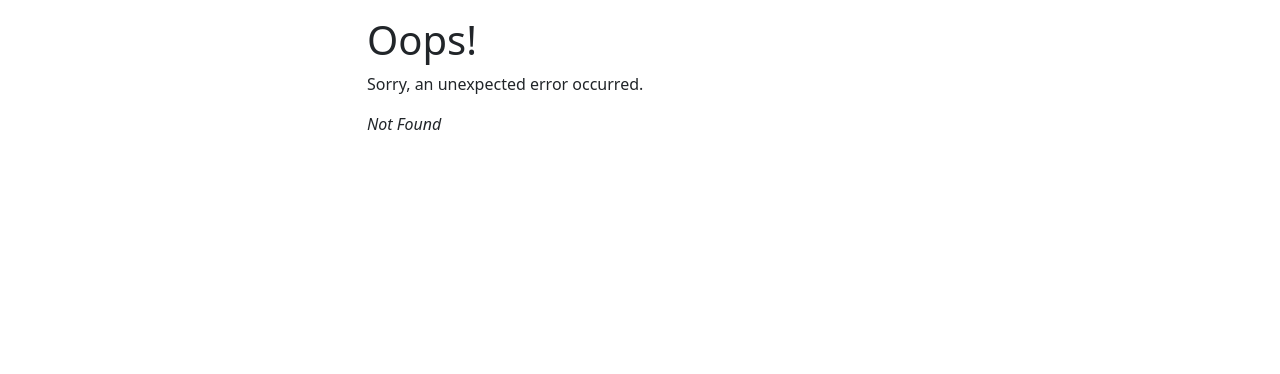
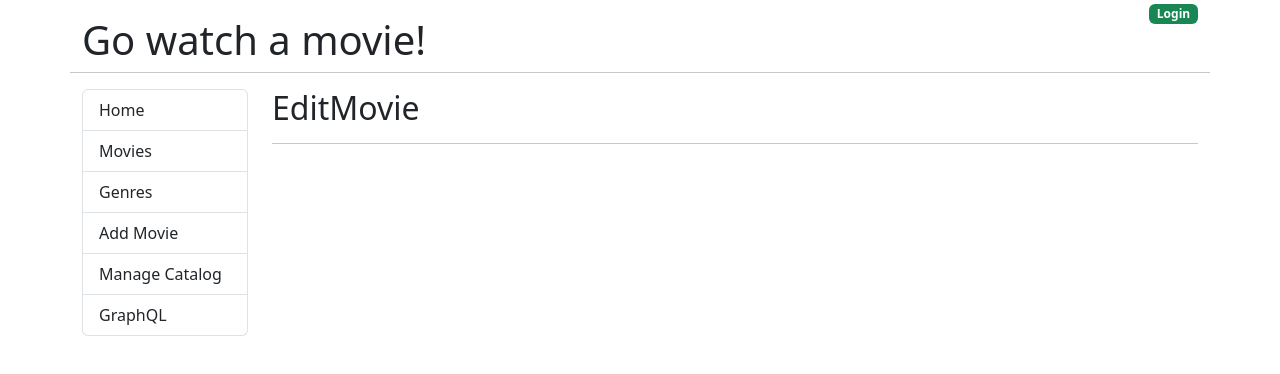
Before and after one commit to ramky/working-with-react-and-go, a React (Create React App) app in the folder go-movies-front-end/: page /admin/movie/0 in a window 1280 px wide. Before the commit this address had no page. Shown: the top 374 px of the page. Built offline with nearby package versions, Linux system fonts and the light colour scheme.

Commit message:
linking all links with react-router Link elements

```diff
--- a/go-movies-front-end/src/App.js
+++ b/go-movies-front-end/src/App.js
@@ -1,4 +1,4 @@
-import { Outlet } from 'react-router-dom';
+import { Link, Outlet } from 'react-router-dom';
 
 
 function App() {
@@ -9,7 +9,7 @@
           <h1 className="mt-3">Go watch a movie!</h1>
         </div>
         <div className="col text-end">
-          <a href="#!"><span className="badge bg-success">Login</span></a>
+          <Link to="/login"><span className="badge bg-success">Login</span></Link>
         </div>
         <hr className="md-3"></hr>
       </div>
@@ -18,12 +18,12 @@
         <div className="col-md-2">
           <nav>
             <div className="list-group">
-              <a href="/" className="list-group-item list-group-item-action">Home</a>
-              <a href="/movies" className="list-group-item list-group-item-action">Movies</a>
-              <a href="#!" className="list-group-item list-group-item-action">Genres</a>
-              <a href="#!" className="list-group-item list-group-item-action">Add Movie</a>
-              <a href="#!" className="list-group-item list-group-item-action">Manage Catalog</a>
-              <a href="#!" className="list-group-item list-group-item-action">GraphQL</a>
+              <Link to="/" className="list-group-item list-group-item-action">Home</Link>
+              <Link to="/movies" className="list-group-item list-group-item-action">Movies</Link>
+              <Link to="/genres" className="list-group-item list-group-item-action">Genres</Link>
+              <Link to="/admin/movie/0" className="list-group-item list-group-item-action">Add Movie</Link>
+              <Link to="/manage-catalog" className="list-group-item list-group-item-action">Manage Catalog</Link>
+              <Link to="/graphql" className="list-group-item list-group-item-action">GraphQL</Link>
             </div>
           </nav>
         </div>
--- /dev/null
+++ b/go-movies-front-end/src/components/EditMovie.js
@@ -0,0 +1,10 @@
+const EditMovie = () => {
+  return (
+      <div>
+        <h2>EditMovie</h2>
+        <hr />
+      </div>
+  )
+}
+
+export default EditMovie
--- /dev/null
+++ b/go-movies-front-end/src/components/Genres.js
@@ -0,0 +1,10 @@
+const Genres = () => {
+  return (
+      <div>
+        <h2>Genres</h2>
+        <hr />
+      </div>
+  )
+}
+
+export default Genres
--- /dev/null
+++ b/go-movies-front-end/src/components/GraphQL.js
@@ -0,0 +1,10 @@
+const GraphQL = () => {
+  return (
+      <div>
+        <h2>GraphQL</h2>
+        <hr />
+      </div>
+  )
+}
+
+export default GraphQL
--- a/go-movies-front-end/src/components/Home.js
+++ b/go-movies-front-end/src/components/Home.js
@@ -1,3 +1,4 @@
+import { Link } from 'react-router-dom'
 import Ticket from '../images/movie_tickets.jpg'
 const Home = () => {
   return (
@@ -5,7 +6,9 @@
       <div className="text-center">
         <h2>Find a movie to watch tonight!</h2>
         <hr />
-        <img src={Ticket} alt="movie tickets" />
+        <Link to="/movies">
+          <img src={Ticket} alt="movie tickets" />
+        </Link>
       </div>
     </>
   )
--- /dev/null
+++ b/go-movies-front-end/src/components/Login.js
@@ -0,0 +1,10 @@
+const Login = () => {
+  return (
+      <div>
+        <h2>Login</h2>
+        <hr />
+      </div>
+  )
+}
+
+export default Login
--- /dev/null
+++ b/go-movies-front-end/src/components/ManageCatalog.js
@@ -0,0 +1,10 @@
+const ManageCatalog = () => {
+  return (
+      <div>
+        <h2>ManageCatalog</h2>
+        <hr />
+      </div>
+  )
+}
+
+export default ManageCatalog
--- a/go-movies-front-end/src/components/Movies.js
+++ b/go-movies-front-end/src/components/Movies.js
@@ -1,12 +1,10 @@
 
 const Movies = () => {
   return (
-    <>
-      <div className="text-center">
+      <div>
         <h2>Movies</h2>
         <hr />
       </div>
-    </>
   )
 }
 
```
Also changed, not shown: go-movies-front-end/src/components/Movie.js (added, +10 -0 lines), go-movies-front-end/src/index.js (+11 -1 lines).
